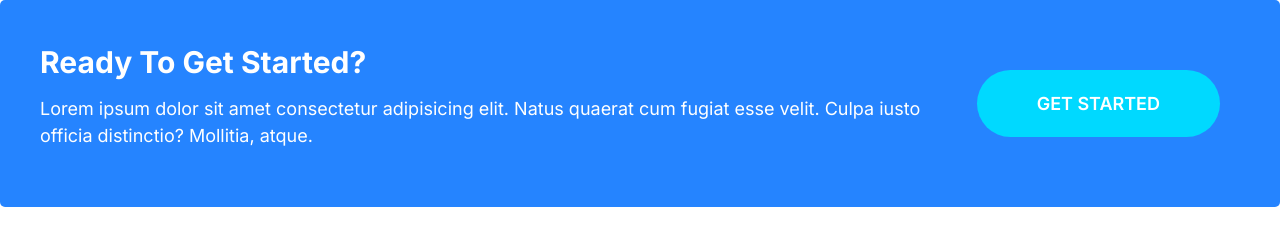
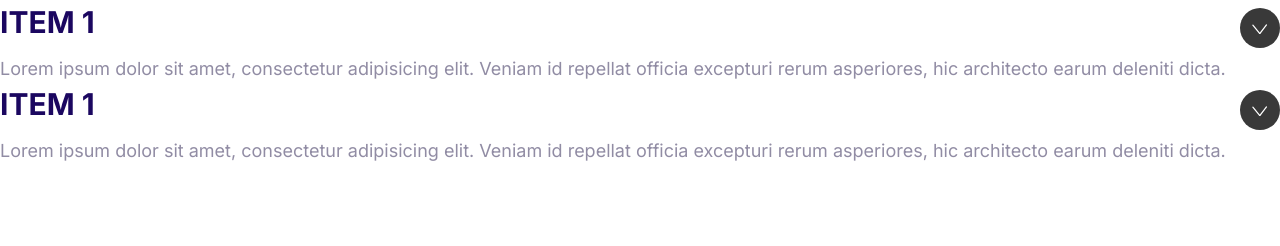
Before and after one commit to Hristakos/moshify, a plain HTML site: page index.html in a window 1280 px wide. Drawn offline with Linux system fonts and the light colour scheme.

Commit message:
created collapsibles components

```diff
--- a/css/styles.css
+++ b/css/styles.css
@@ -531,3 +531,39 @@ a {
   }
 
 }
+
+/* collapsibles */
+.collapsible {
+
+}
+.collapsible__header {
+  display: flex;
+  justify-content: space-between;
+  align-items: center;
+}
+
+.collapsible__heading {
+  margin-top: 0;
+  font-size: 3rem;
+  text-transform: uppercase;
+}
+.collapsible__content {
+  max-height: 0;
+  overflow: hidden;
+  opacity: 0;
+  transition: all .3s;
+}
+.collapsible__chevron {
+  transform: rotate(-90deg);
+  transition: transform .3s;
+}
+
+.collapsible--expanded .collapsible__chevron {
+  transform: rotate(0);
+
+}
+
+.collapsible--expanded .collapsible__content {
+  max-height: 100vh;
+  opacity: 1;
+}
--- a/index.html
+++ b/index.html
@@ -13,18 +13,33 @@
 </head>
 
 <body>
-
+    <div class="collapsible collapsible--expanded">
+        <header class="collapsible__header">
+            <h2 class="collapsible__heading">Item 1</h2>
+            <svg class="icon icon--primary icon--white collapsible__chevron">
+                <use xlink:href="images/sprite.svg#chevron"></use>
+            </svg>
+        </header>
+        <div class="collapsible__content">
+            Lorem ipsum dolor sit amet, consectetur adipisicing elit. Veniam id repellat officia excepturi rerum
+            asperiores, hic architecto earum deleniti dicta.
+        </div>
+    </div>
+    <div class="collapsible collapsible--expanded">
+        <header class="collapsible__header">
+            <h2 class="collapsible__heading">Item 1</h2>
+            <svg class="icon icon--primary icon--white collapsible__chevron">
+                <use xlink:href="images/sprite.svg#chevron"></use>
+            </svg>
+        </header>
+        <div class="collapsible__content">
+            Lorem ipsum dolor sit amet, consectetur adipisicing elit. Veniam id repellat officia excepturi rerum
+            asperiores, hic architecto earum deleniti dicta.
+        </div>
+    </div>
+    <script src="js/main.js"></script>
 </body>
 
-<div class="callout callout--primary">
-    <div class="grid grid--1x2">
-        <div class="callout__content">
-            <h2 class="callout__heading">Ready to get started?</h2>
-            <p>Lorem ipsum dolor sit amet consectetur adipisicing elit. Natus quaerat cum fugiat esse velit. Culpa iusto
-                officia distinctio? Mollitia, atque.</p>
-        </div>
-        <a href="#" class="btn btn--secondary btn--stretched">Get Started</a>
-    </div>
-</div>
+
 
 </html>
--- /dev/null
+++ b/js/main.js
@@ -0,0 +1,6 @@
+const collapsibles = document.querySelectorAll(".collapsible");
+collapsibles.forEach((item) =>
+  item.addEventListener("click", function () {
+    this.classList.toggle("collapsible--expanded");
+  })
+);
```
Also changed, not shown: components/collapsibles.html (added, +24 -0 lines), 1 other file.
